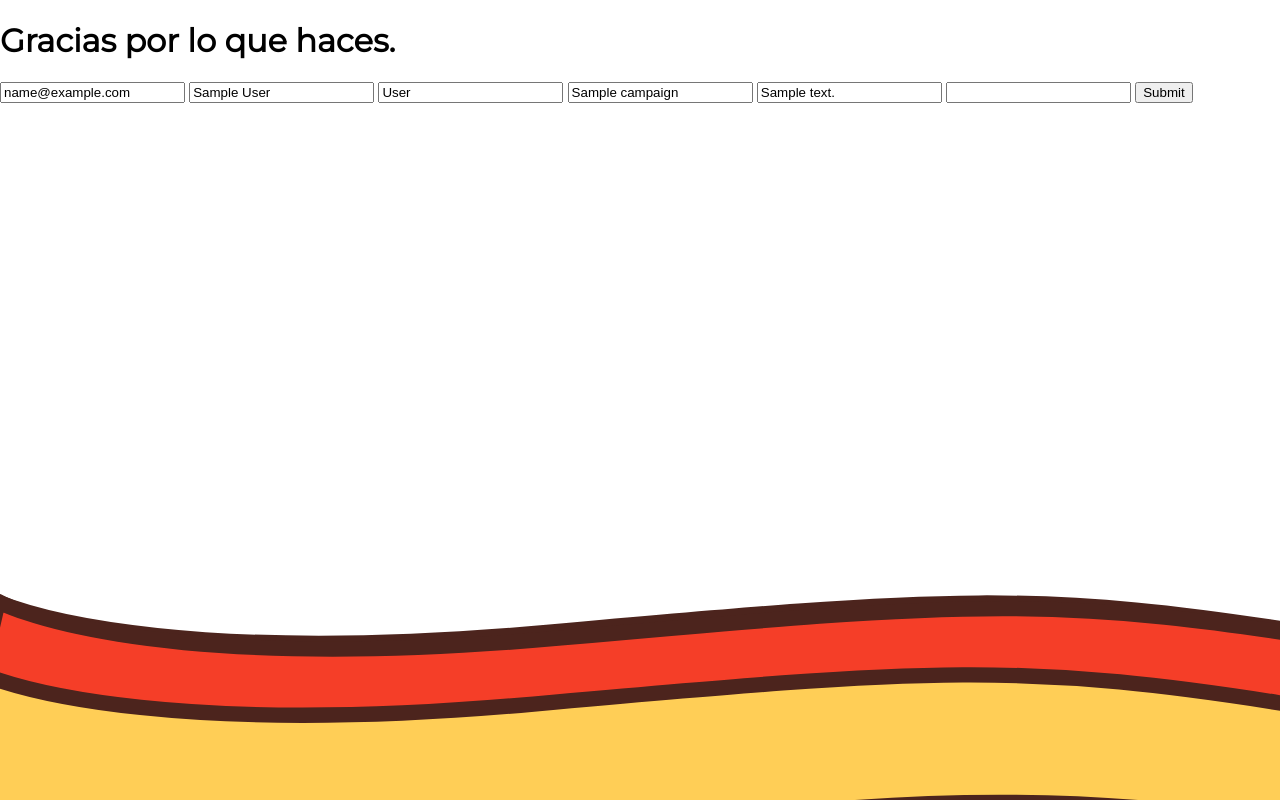
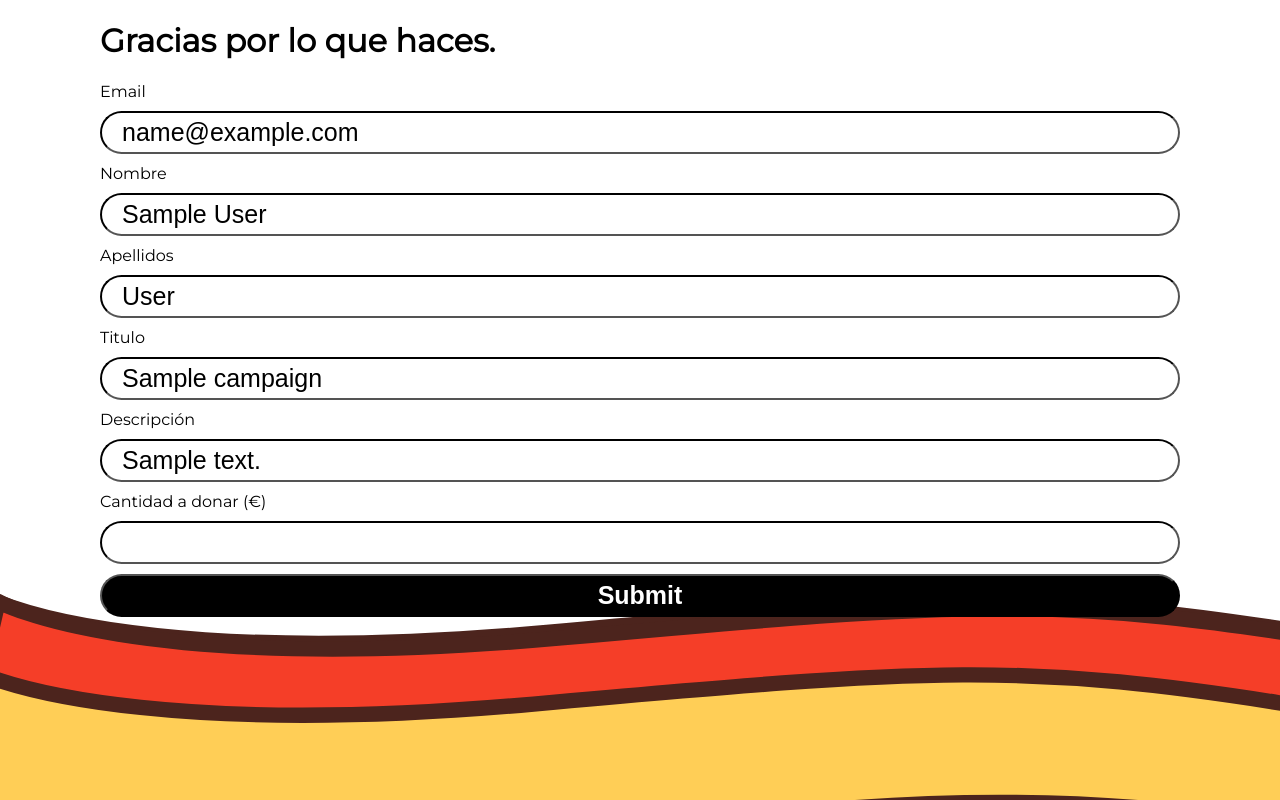
Before and after one commit to Geronimo-Basso/sierra, a PHP site: page /donate.php?campaign_id=1 in a window 1280 px wide. Run offline with PHP 8.4, Linux system fonts and the light colour scheme; the visitor is signed in with stand-in values (Sample User, id 1); tables that the repository leaves empty hold one stand-in row (values such as "Sample post").

Commit message:
Donation database is working

```diff
--- a/assets/style/style.css
+++ b/assets/style/style.css
@@ -106,6 +106,40 @@ button {
 #donation-single-main-image {
     width: 650px;
 }
+
+/* Donate page */
+.donate-main-content {
+    margin: 0 100px;
+}
+
+.donate-form label,
+.donate-form input {
+    display: block; /* This makes each element take up the full width of its container */
+    margin-bottom: 10px; /* Adds some space below each element */
+}
+
+.donate-form input {
+    margin: 10px 0;
+    border-color: #000;
+    font-size: 25px;
+    border-radius: 60px;
+    padding: 5px 20px;
+    width: 100%;
+    box-sizing: border-box;
+}
+
+.donate-form input[type="submit"] {
+    background-color: #000;
+    color: #fff;
+    font-weight: 600;
+}
+
+.donate-form input[type="submit"]:hover {
+    background-color: #444;
+    color: #fff;
+}
+
+ /* Donation page */
 
 /* Contact */
 .contact-main-content {
--- a/donate.php
+++ b/donate.php
@@ -19,13 +19,20 @@ $user= user_information($user_email, $connection);
     <main class="donate-main-content">
         <form class="donate-form" action="process/process-donation.php" method="post">
             <h1>Gracias por lo que haces.</h1>
+            <label>Email</label>
             <input type="text" value="<?php echo htmlspecialchars($user['email']); ?>" name="email" readonly>
-            <input type="text" value="<?php echo htmlspecialchars($user['name']); ?>" readonly>
-            <input type="text" value="<?php echo htmlspecialchars($user['lastname']); ?>" readonly>
-            <input type="text" value="<?php echo htmlspecialchars($campaign['title']); ?>" readonly>
-            <input type="text" value="<?php echo htmlspecialchars($campaign['description']); ?>" readonly>
-            <input type="number" name="amount" >
-            <input type="submit" name="Enviar Donación" >
+            <label>Nombre</label>
+            <input type="text" value="<?php echo htmlspecialchars($user['name']);?>" name="name" readonly>
+            <label>Apellidos</label>
+            <input type="text" value="<?php echo htmlspecialchars($user['lastname']); ?>" name="lastname" readonly>
+            <label>Titulo</label>
+            <input type="text" value="<?php echo htmlspecialchars($campaign['title']); ?>" name="title" readonly>
+            <label>Descripción</label>
+            <input type="text" value="<?php echo htmlspecialchars($campaign['description']); ?>" name="description" readonly>
+            <label>Cantidad a donar (€)</label>
+            <input type="number" name="amount" required>
+            <input style="display: none;" type="text" value="<?php echo htmlspecialchars($campaign['id_campaign']); ?>" name="id_campaign" readonly>
+            <input type="submit" name="Enviar Donación">
         </form>
     </main>
     <?php require 'includes/footer.php'; ?>
--- a/helper.php
+++ b/helper.php
@@ -91,7 +91,6 @@ function user_information($email, $connection) {
     return false;
 }
 
-
 function fetch_all_campaigns($connection) {
     $query = "SELECT * FROM campaign";
     $result = mysqli_query($connection, $query);
@@ -135,6 +134,16 @@ function update_campaign($id, $title, $description, $fund_target, $connection) {
     return $result;
 }
 
-function blobToDataURI($blob, $mimeType) {
-    return 'data:' . $mimeType . ';base64,' . base64_encode($blob);
+function save_donation($email,$id_campaign,$amount,$date,$connection) {
+    $user = user_information($email,$connection);
+
+    $stmt = mysqli_prepare($connection, "INSERT INTO `donate` (`id_user`, `id_campaign`, `amount`, `datetime`) VALUES (?, ?, ?, ?)");
+    mysqli_stmt_bind_param($stmt, 'iiis', $user['id_user'], $id_campaign, $amount,$date);
+    $result = mysqli_stmt_execute($stmt);
+
+    if (!$result) {
+        return false;
+    }
+
+    return true;
 }
```
Also changed, not shown: process/process-donation.php (+10 -2 lines).
